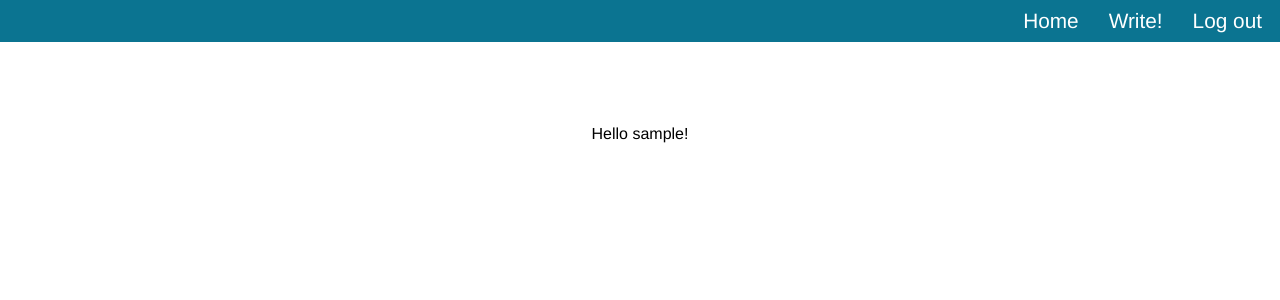
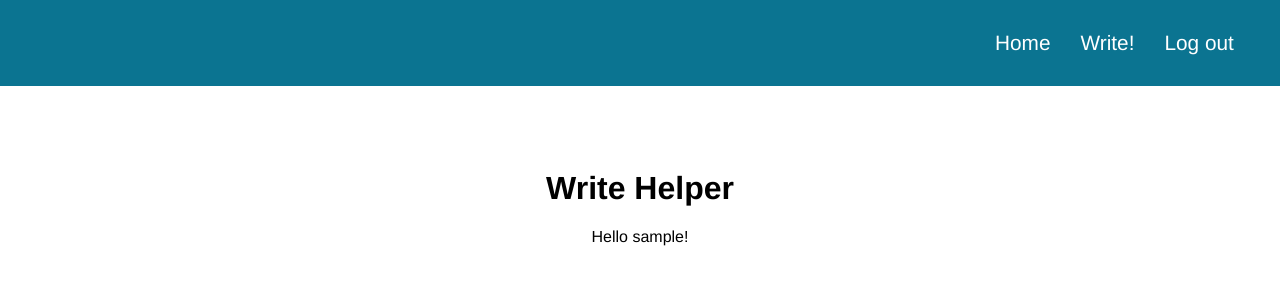
Before and after one commit to saturn597/trackwriting, a Django app: page / in a window 1280 px wide. Shown: the top 300 px of the page. Run offline with Django 3.2, Linux system fonts and the light colour scheme; the visitor is signed in with stand-in values (Sample User, id 1); data that the repository does not hold is empty.

Commit message:
Set out in writing the intended structure of app

```diff
--- a/writing/storyshare/models.py
+++ b/writing/storyshare/models.py
@@ -5,6 +5,10 @@ from django.db import models
 
 import base64
 import uuid
+
+class Preferences(models.Model):
+    user = models.ForeignKey(User, on_delete=models.CASCADE)
+    num_words = models.PositiveIntegerField(default=100)
 
 class Writing(models.Model):
     author = models.ForeignKey(User, on_delete=models.CASCADE)
--- a/writing/storyshare/static/storyshare/main.css
+++ b/writing/storyshare/static/storyshare/main.css
@@ -27,7 +27,7 @@ body, html {
     font-size: 1.3em;
     list-style-type: none;
     margin: 0 auto 4em auto;
-    padding: 9px 3px;
+    padding: 1.5em;
     text-align: right;
 }
 
--- a/writing/storyshare/templates/storyshare/index.html
+++ b/writing/storyshare/templates/storyshare/index.html
@@ -3,6 +3,7 @@
 {% block title %}Welcome!{% endblock %}
 {% block content %}
     <div>
+        <h1>Write Helper</h1>
         {% if request.user.is_authenticated %}
         <p>Hello {{ request.user }}!</p>
             <ol>
```
Also changed, not shown: README.md.
